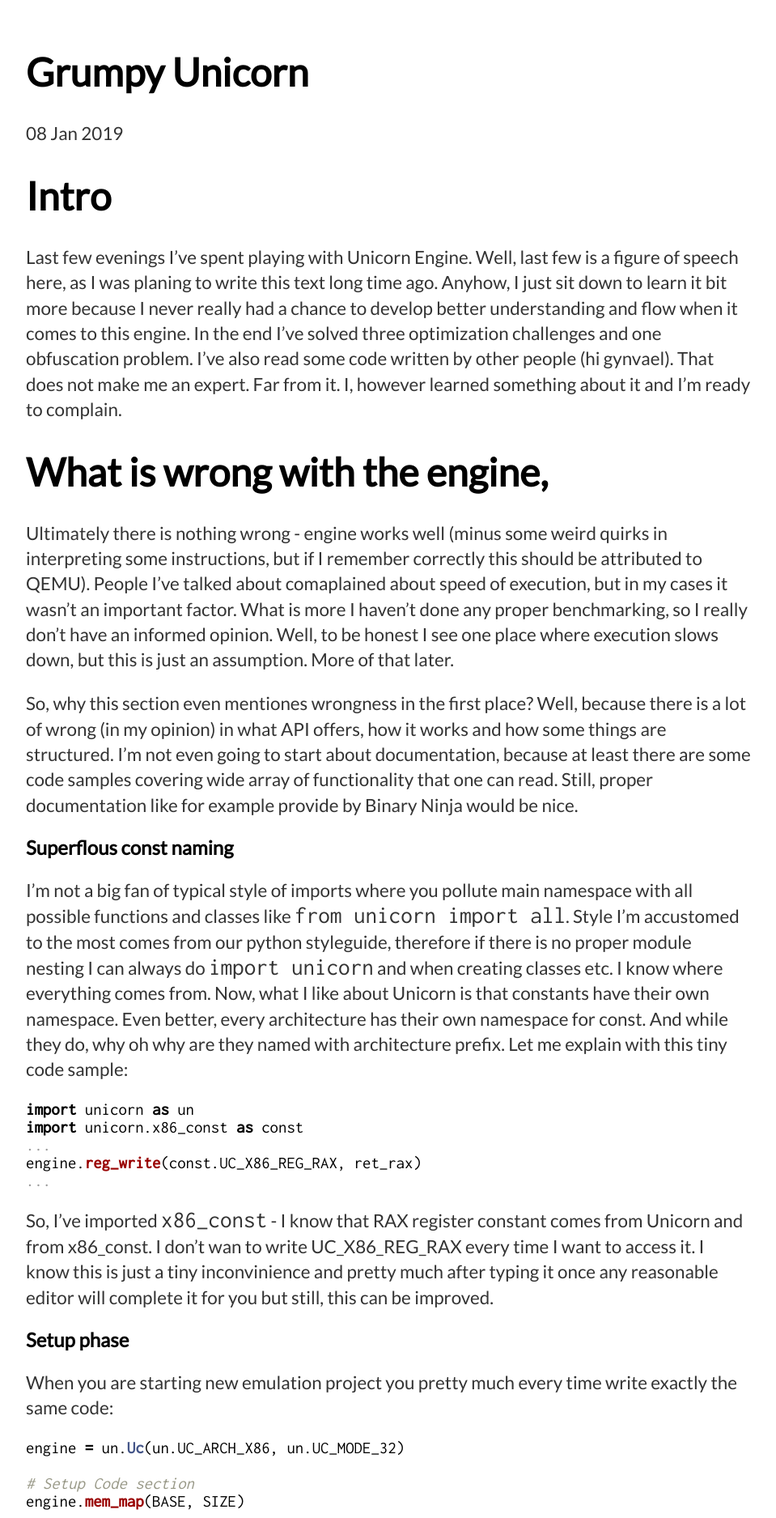
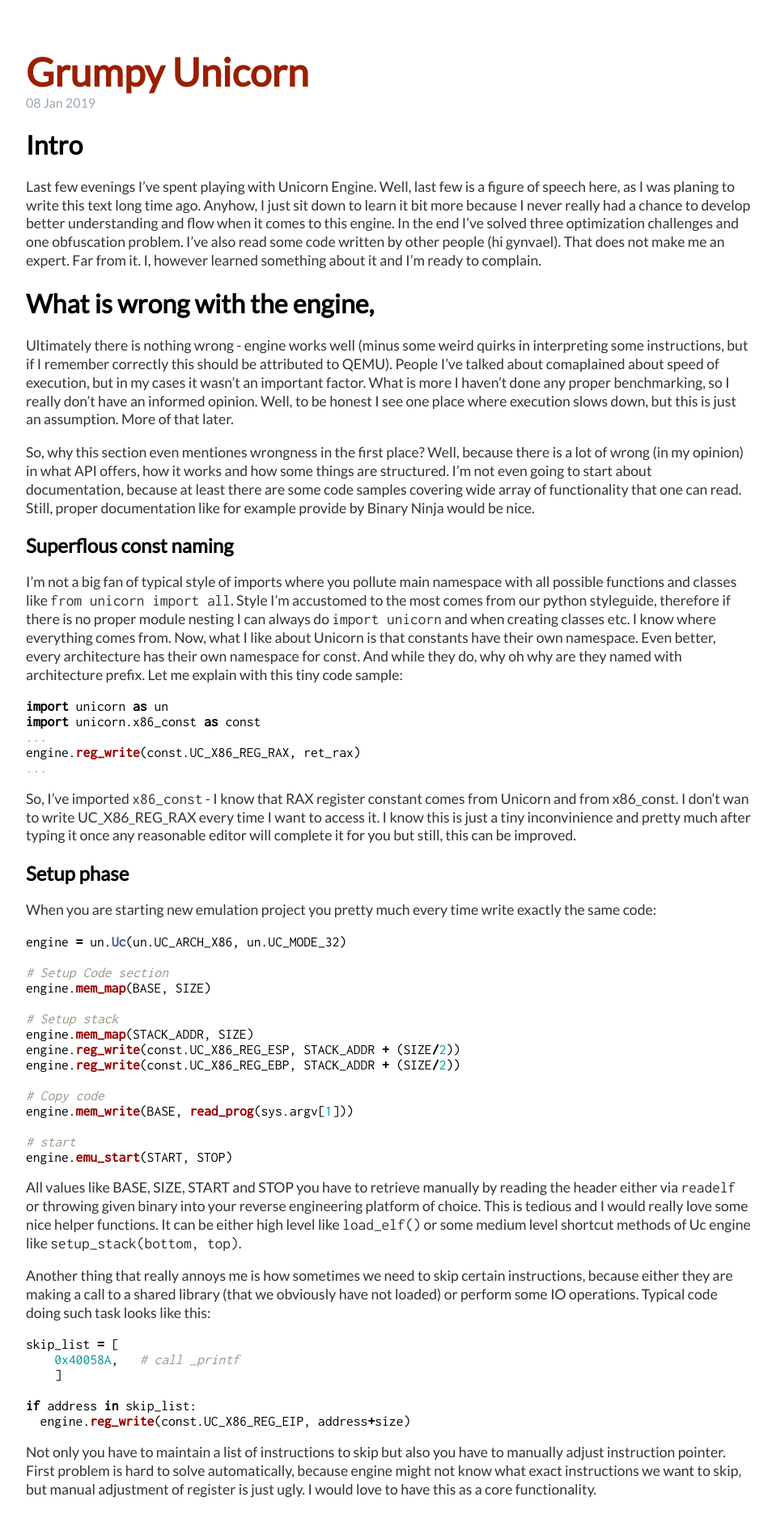
Before and after one commit to carstein/carstein.github.io, a Jekyll site: the page built from _posts/2019-01-08-grumpy-unicorn.md, in a window 1280 px wide. Shown: the top 1875 px of the page at 81% size, without its empty margins (160-1119 px from the left). Built offline with Jekyll 4.4.1, drawn with Linux system fonts in a browser that asks for light colours.

Commit message:
better styling

```diff
--- a/_layouts/default.html
+++ b/_layouts/default.html
@@ -13,6 +13,7 @@
 
 			</div><!-- /.container -->
 			<footer>
+        by <a href="https://twitter/@carste1n">@carstein</a>
 			</footer>
 		</body>
 	</html>
--- a/_layouts/post.html
+++ b/_layouts/post.html
@@ -1,7 +1,7 @@
 ---
 layout: default
 ---
-<h1>{{ page.title }}</h1>
+<h1 class="title">{{ page.title }}</h1>
 <p class="meta">{{ page.date | date_to_string }}</p>
 
 <div class="post">
--- a/css/style.css
+++ b/css/style.css
@@ -16,6 +16,7 @@
     display: inline;
     margin-right: 20px;
 }
+
 a {
     text-decoration: none;
     color: #999;
@@ -23,16 +24,32 @@
 a:hover {
     text-decoration: underline;
 }
+
 h1 {
-    font-size: 3em;
+    font-size: 2em;
     font-family: 'Lato', sans-serif;
     font-weight: bold;
 }
+
+h1.title {
+  font-size: 3em;
+  color: #991f00;
+  margin: 0;
+}
+
 p {
-    font-size: 1.4em;
-    line-height: 1.4em;
+    font-size: 1.1em;
+    line-height: 1.3em;
     color: #333;
 }
+
+p.meta {
+  margin: 0;
+  font-size: 1em;
+  color: #9aa6b1;
+}
+
+
 footer {
     border-top: 1px solid #d5d5d5;
     font-size: .8em;
@@ -49,5 +66,7 @@
 
 code {
     font-family: 'Inconsolata', monospace;
-    font-size: 1.3em;
+    font-size: 1.1em;
 }
+
+.
```
